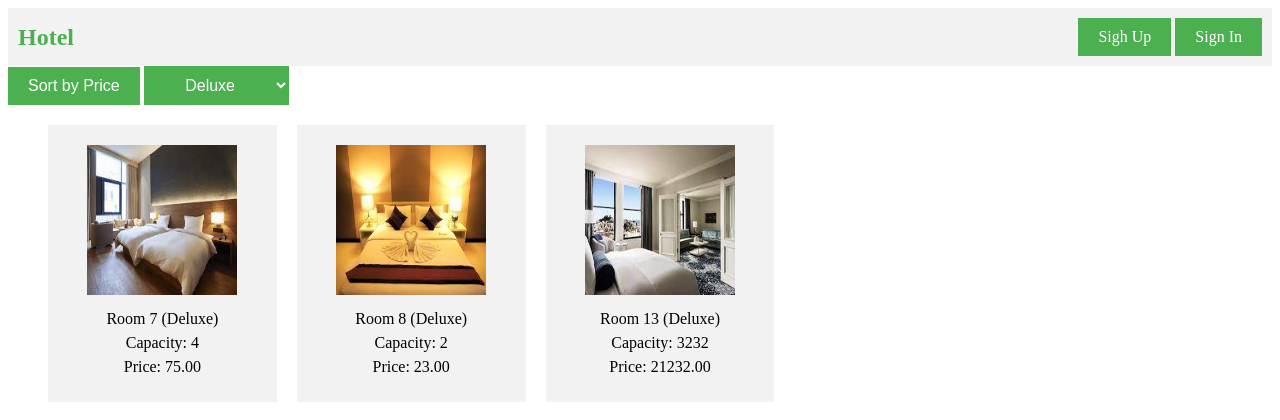
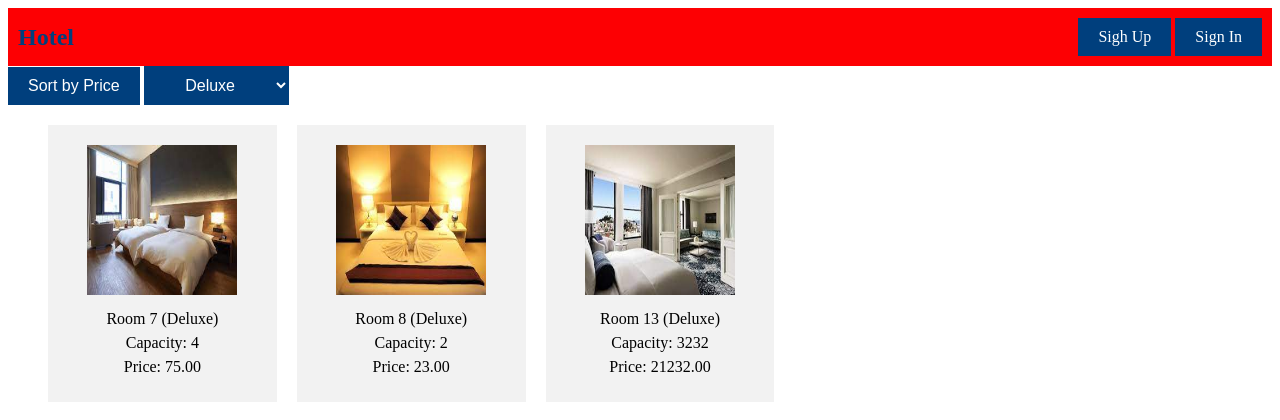
Before and after one commit to kolyaklimk/Python-Tasks, a Django app: page /sort_by/1/ in a window 1280 px wide. Shown: the top 420 px of the page. Run offline with Django 4.2, Linux system fonts and the light colour scheme; data comes from the database, SQL or seed files in the repository; both versions use the stored data as it was after the commit.

Commit message:
Update html

```diff
--- a/Lab4/mysite/hotel/templates/hotel/base_hotel.html
+++ b/Lab4/mysite/hotel/templates/hotel/base_hotel.html
@@ -7,7 +7,7 @@
       display: flex;
       justify-content: space-between;
       align-items: center;
-      background-color: #f2f2f2;
+      background-color: #fd0003;
       padding: 10px;
     }
 
@@ -15,11 +15,11 @@
       font-size: 24px;
       font-weight: bold;
       cursor: pointer;
-      color: #4CAF50;
+      color: #003f7d;
     }
 
     .register-button {
-      background-color: #4CAF50;
+      background-color: #003f7d;
       color: white;
       border: none;
       padding: 10px 20px;
--- a/Lab4/mysite/hotel/templates/hotel/hotel_list.html
+++ b/Lab4/mysite/hotel/templates/hotel/hotel_list.html
@@ -6,7 +6,7 @@
 float: right;
 margin-top: 10px;
 margin-right: 10px;
-background-color: #4CAF50;
+background-color: #003f7d;
 color: white;
 border: none;
 padding: 10px 20px;
```
Also changed, not shown: Lab4/mysite/db.sqlite3.
